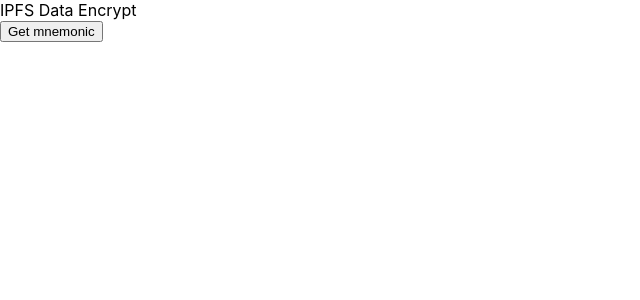
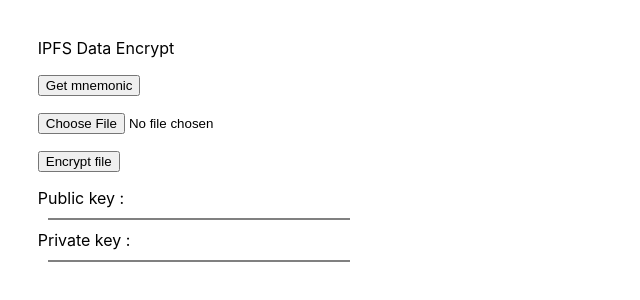
Before and after one commit to elielnfinic/openden, a React (Create React App) app: page / in a window 1280 px wide. Shown: the top 300 px of the page, without its empty margins (0-640 px from the left). Built offline with nearby package versions, Linux system fonts and the light colour scheme.

Commit message:
Implementing BIP32

```diff
--- a/src/App.js
+++ b/src/App.js
@@ -1,23 +1,81 @@
-import init,{get_mnemonic, generate_keys, get_private_key, generate_mnemonic_phrase} from "rsa-encrypt";
+import {useState, useEffect, useRef} from "react";
+import init,{get_mnemonic, generate_keys, get_private_key, get_public_key, generate_mnemonic_phrase} from "rsa-encrypt";
 
-const getInfo = async () => {
-  await init();
-  //debugger;
-  console.log(generate_keys());
-  const data = await get_mnemonic("abcd");
-  const data2 = await get_private_key("retreat olive cancel tilt depart antique reject jacket acoustic visit legend midnight rookie salon attitude poet timber panic armed supreme consider card body gas","");
-  const data3 = await generate_mnemonic_phrase();
-  console.log(data3);
-}
+
+
+let private_key = "";
 
 const App = () => {
+  const [mnemonic, setMnemonic] = useState("");
+  const [publicKey, setPublicKey] = useState("");
+  const [privateKey, setPrivateKey] = useState("");
+
+  const getInfo = async () => {
+    await init();
+    console.log(generate_keys());
+    const data = await get_mnemonic("abcd");
+    private_key = await get_private_key("retreat olive cancel tilt depart antique reject jacket acoustic visit legend midnight rookie salon attitude poet timber panic armed supreme consider card body gas","");
+
+    //console.log(data3);
+  }
+
+  const handleFileAdded = async (e, f) => {
+    const reader = new FileReader();
+    reader.onload = (evt) => {
+      console.log(evt.target.result);
+
+      console.log(`Private key ${private_key}`);
+      const file_raw_content = evt.target.result;
+
+    };
+    reader.readAsText(e.target.files[0]);
+  }
+
+  const getMnemonic = async () => {
+    await init();
+    const mnemonic = await generate_mnemonic_phrase();
+    setMnemonic(mnemonic);
+  }
+
+  const getPublicKey = async() => {
+    await init();
+    const private_key = await get_private_key();
+    console.log(private_key);
+  }
+
+  const encryptFile = async () => {
+
+    if(!mnemonic){
+      const mn = prompt("Enter mnemonic or generate new");
+      if(!mn) return;
+      setMnemonic(mn);
+    }
+    await init();
+    const private_key = await get_private_key(mnemonic, "");
+    const public_key = await get_public_key(mnemonic,"");
+    setPublicKey(public_key);
+    setPrivateKey(private_key);
+  }
+
   return (
-    <div className="App">
+    <div className="App" style={{padding:"1cm"}}>
       <header className="App-header">
        IPFS Data Encrypt
       </header>
-
-      <button onClick={getInfo}>Get mnemonic</button>
+      <p>
+        <button onClick={getMnemonic}>Get mnemonic</button>
+        <div>{mnemonic}</div>
+      </p>
+      <p>
+        <input type="file" onChange={handleFileAdded}/>
+      </p>
+      <p>
+        <button onClick={encryptFile}>Encrypt file</button>
+      </p>
+      <p>
+        <div>Public key : <div style={{width : "300px", margin:"10px", border: "1px solid gray"}}>{publicKey}</div></div>
+        <div>Private key : <div style={{width : "300px", margin:"10px", border: "1px solid gray"}}>{privateKey}</div></div>
+      </p>
     </div>
   );
 }
```
Also changed, not shown: 1 other file (tests, documents, lock files or other folders).
